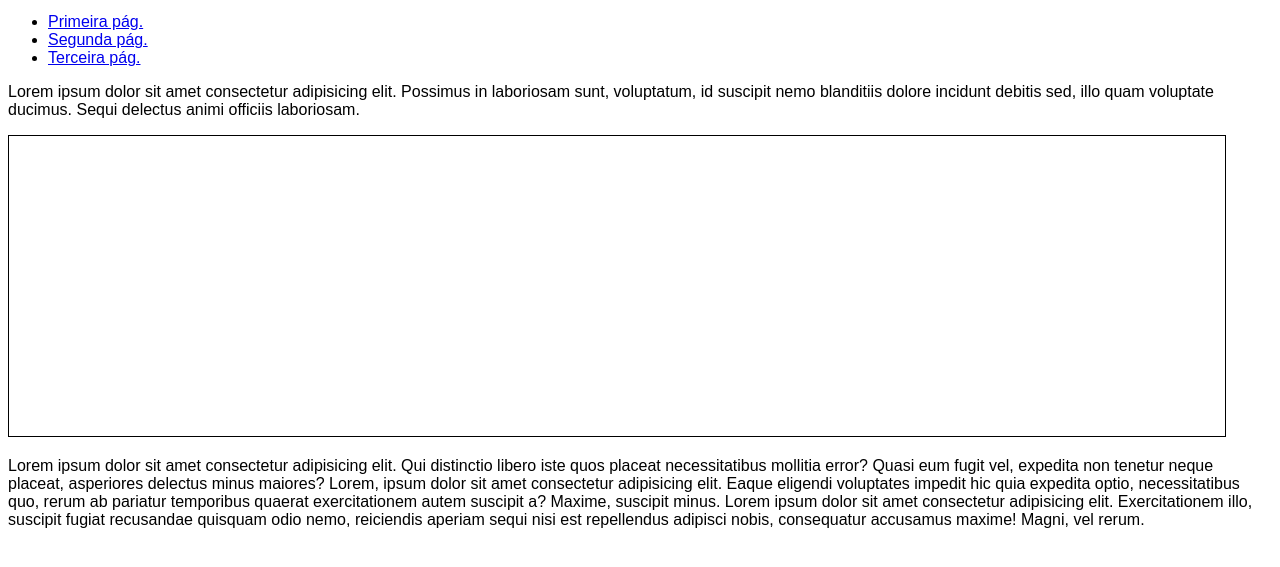
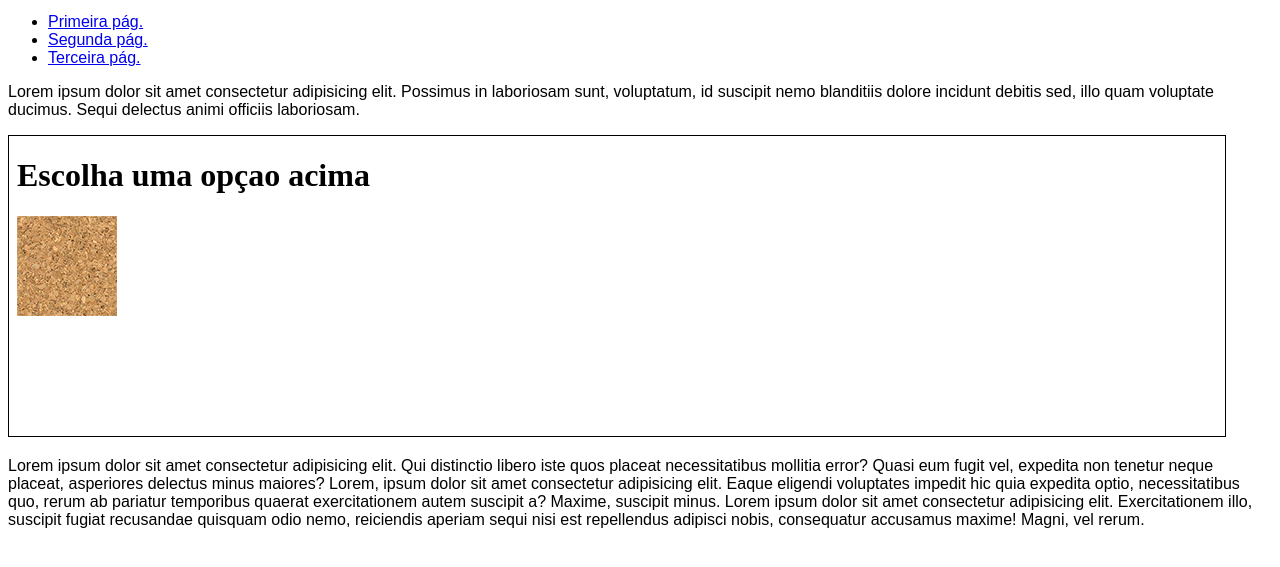
Before and after one commit to duartematheus/Repositorio-html-css, a plain HTML site: page exercicios/ex024/iframe002.html in a window 1280 px wide. Shown: the part 137-704 px from the top of the page. Drawn offline with Linux system fonts and the light colour scheme; files whose address does not match are found by name.

Commit message:
continuação iframe

```diff
--- a/exercicios/ex024/iframe002.html
+++ b/exercicios/ex024/iframe002.html
@@ -26,7 +26,7 @@
     </ul>
     <p>Lorem ipsum dolor sit amet consectetur adipisicing elit. Possimus in laboriosam sunt, voluptatum, id suscipit nemo blanditiis dolore incidunt debitis sed, illo quam voluptate ducimus. Sequi delectus animi officiis laboriosam.</p>
 
-    <iframe id="tela" name="frame" src="" frameborder="0">
+    <iframe id="tela" name="frame" srcdoc="<h1>Escolha uma opçao acima</h1><img src='C:\Users\MATHEUS\Documents\estudos\Repositorio-html-css\exercicios\ex022\imagens\pattern004.png'>">
         <p>Infelizmente o nosso navegador não é compativel com este Arquivo.</p>
     </iframe>
 
```
